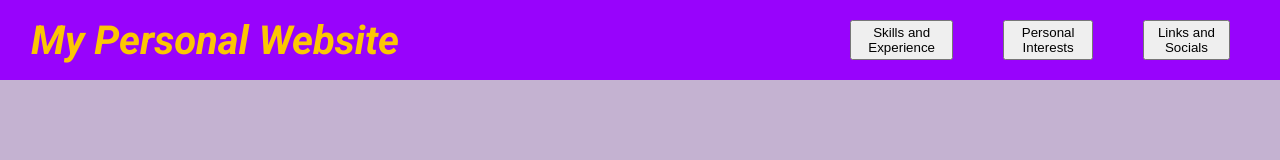
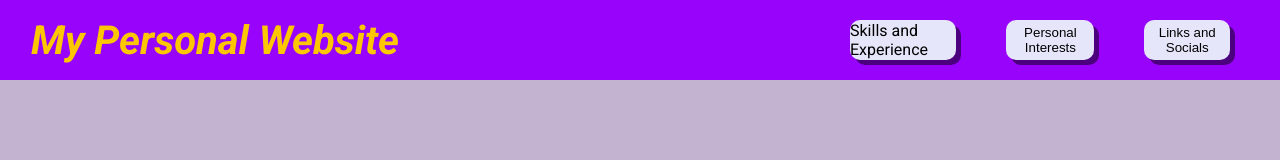
Before and after one commit to TLZ-05/TLZ-05.github.io, a plain HTML site: page html/index.html in a window 1280 px wide. Drawn offline with Linux system fonts and the light colour scheme.

Commit message:
add animation to buttons

```diff
--- a/html/index.html
+++ b/html/index.html
@@ -34,24 +34,45 @@
             margin-right:50px;
             min-width:px;
             height:40px;
-
+            background-color:lavender;
+            border:none;
+            border-radius:10px;
+            text-decoration:none;
+            color:black;
+            align-content:center;
+            box-shadow:5px 5px rgba(0,0,0,0.5);
+            cursor:pointer;
+            transition:50ms;
         }
 
+        .navbar-button:hover{
+            margin-bottom:4px;
+            box-shadow:5px 7px rgba(0,0,0,0.5);
+        }
 
+        .navbar-button:active{
+            box-shadow:none;
+            margin-bottom:-7px;
+            margin-right:45px;
+            margin-left:5px;
+        }
+
+        .navbar-button .page-link{
+            width:100%;
+            height:100%;
+        }
     </style>
 </head>
 
 <body>
     <header class="header">
         <div class="website-title">
-            <a class="page-link" href="index.html">My Personal Website</a>
+            <a title="back to main page" class="page-link" href="index.html">My Personal Website</a>
         </div>
 
-        <button class="navbar-button">
-            <a class="page-link" href="skills_and_experience.html">
+        <a class="navbar-button" href="skills_and_experience.html">
                 Skills and Experience
-            </a>
-        </button>
+        </a>
 
         <button class="navbar-button">
             <a class="page-link" href="personal_interests.html">
@@ -65,5 +86,6 @@
             </a>
         </button>
     </header>
+
 </body>
 </html>
```
